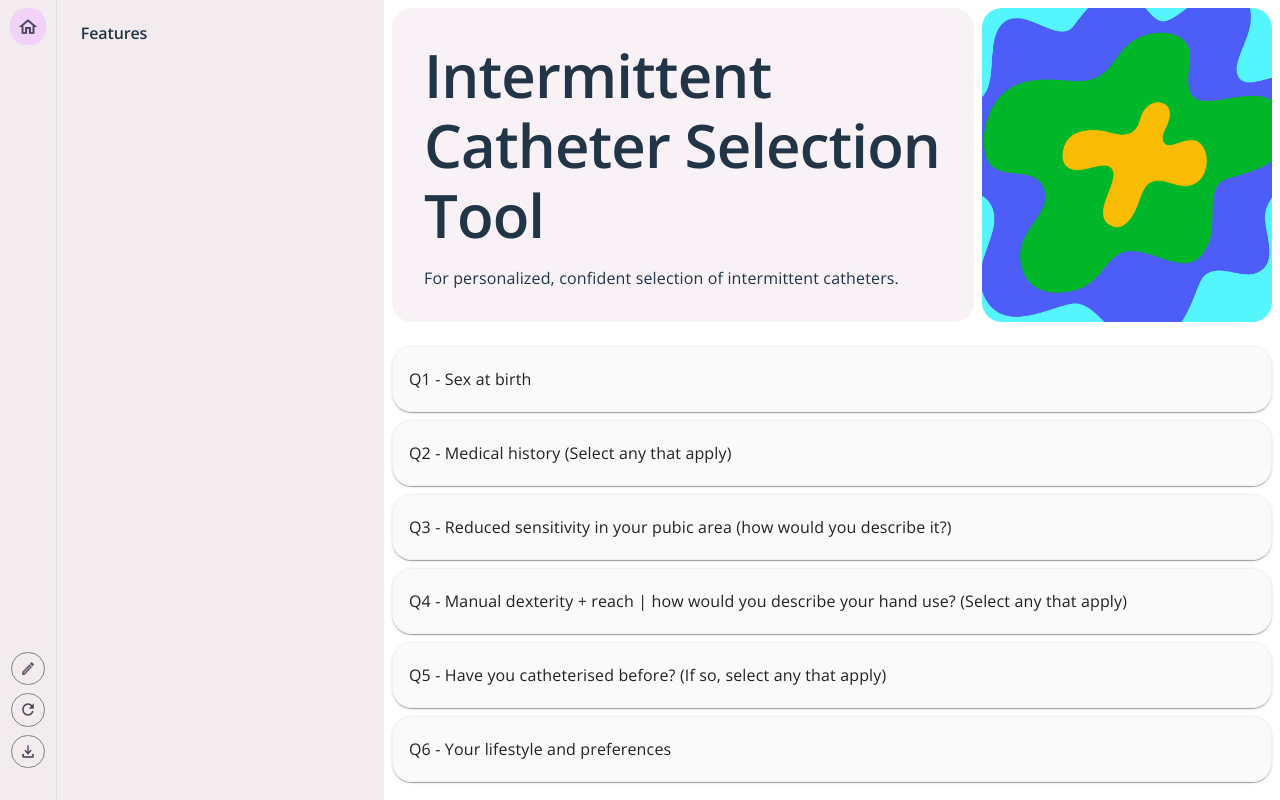
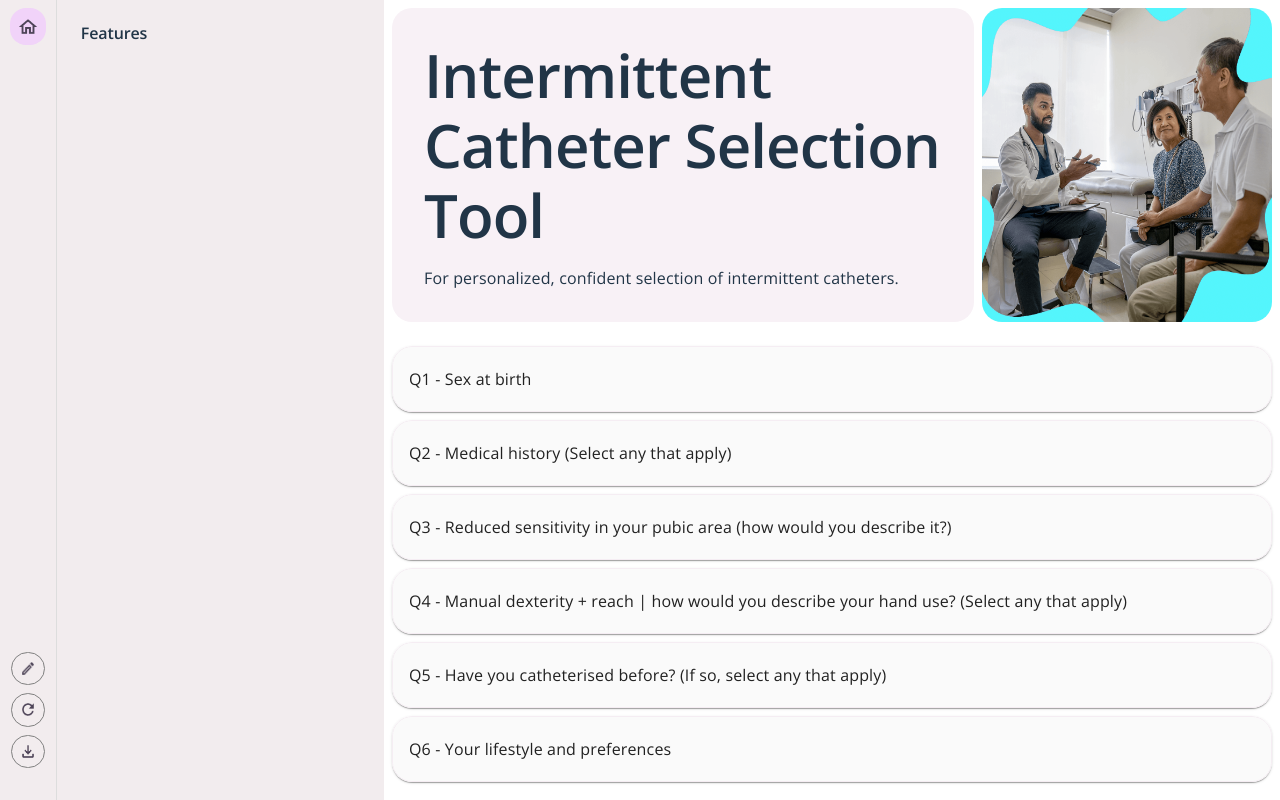
Before and after one commit to MarekSzczepanski/catherers, a React (Vite) app: page / in a window 1280 px wide. Built offline with nearby package versions, Linux system fonts and the light colour scheme; some icons are missing.

Commit message:
feat: hero image

```diff
--- a/src/App.tsx
+++ b/src/App.tsx
@@ -754,7 +754,7 @@ function App() {
             </Typography>
           </Box>
           <img
-            src="/blob.jpg"
+            src="/hero.png"
             alt="image"
             style={{
               maxWidth: "33%",
```
Also changed, not shown: public/hero.png (added).
